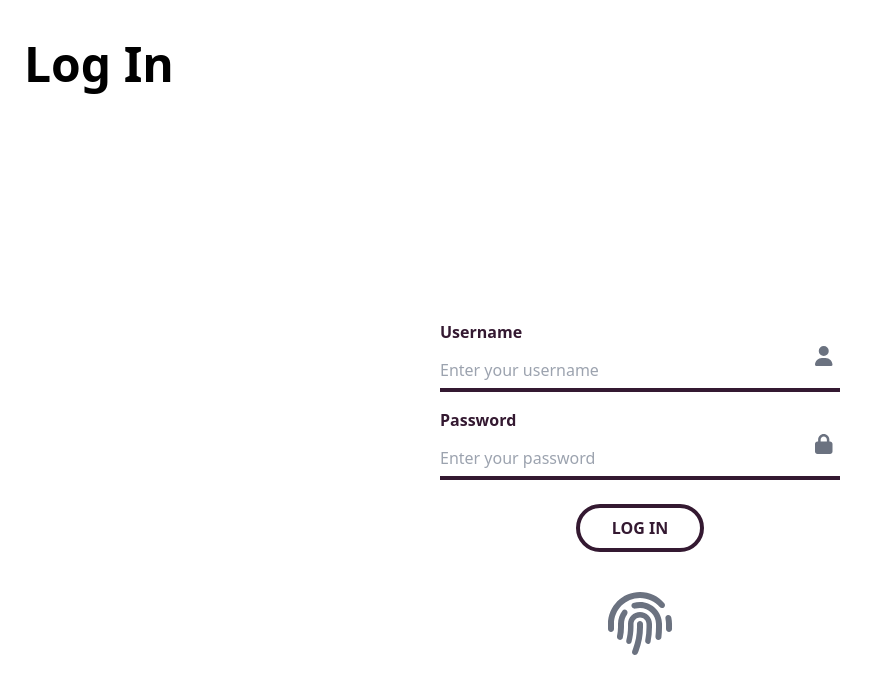
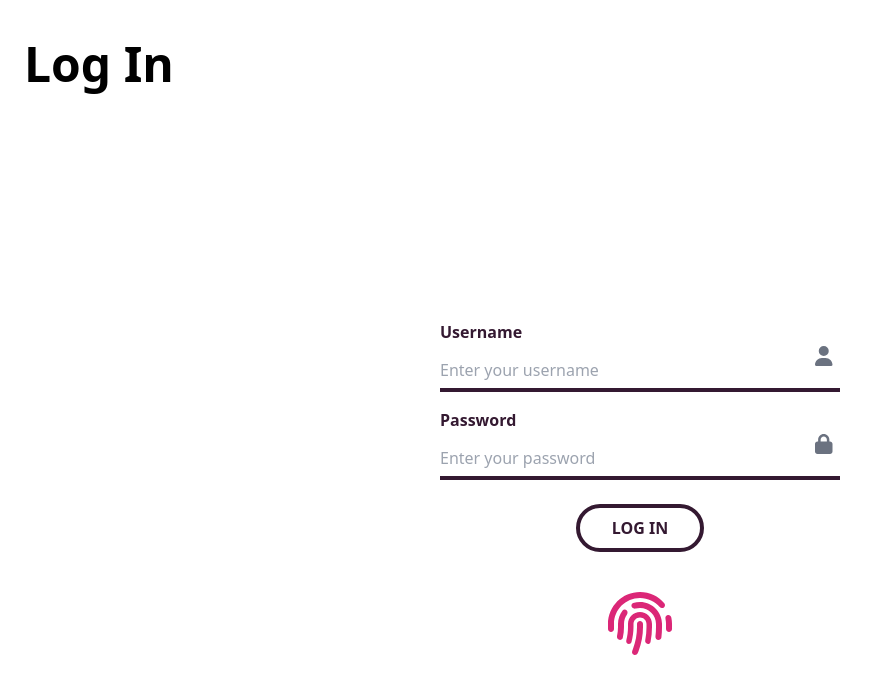
Before and after one commit to IPlayMusicGruppe3/iplaymusictree, a React (Vite) app: page / in a window 1280 px wide. Shown: the top 694 px of the page, without its empty margins (0-875 px from the left). Built offline with nearby package versions, Linux system fonts and the light colour scheme.

Commit message:
changed color for fingerprint

```diff
--- a/src/pages/LoginPage.jsx
+++ b/src/pages/LoginPage.jsx
@@ -86,7 +86,7 @@ const LoginPage = () => {
             <div className="mt-10 flex items-center justify-center">
               <FontAwesomeIcon
                 icon={faFingerprint}
-                className="text-gray-500 hover:text-secondary cursor-pointer"
+                className="text-pink-600 hover:text-secondary cursor-pointer"
                 size="4x"
               />
             </div>
```
